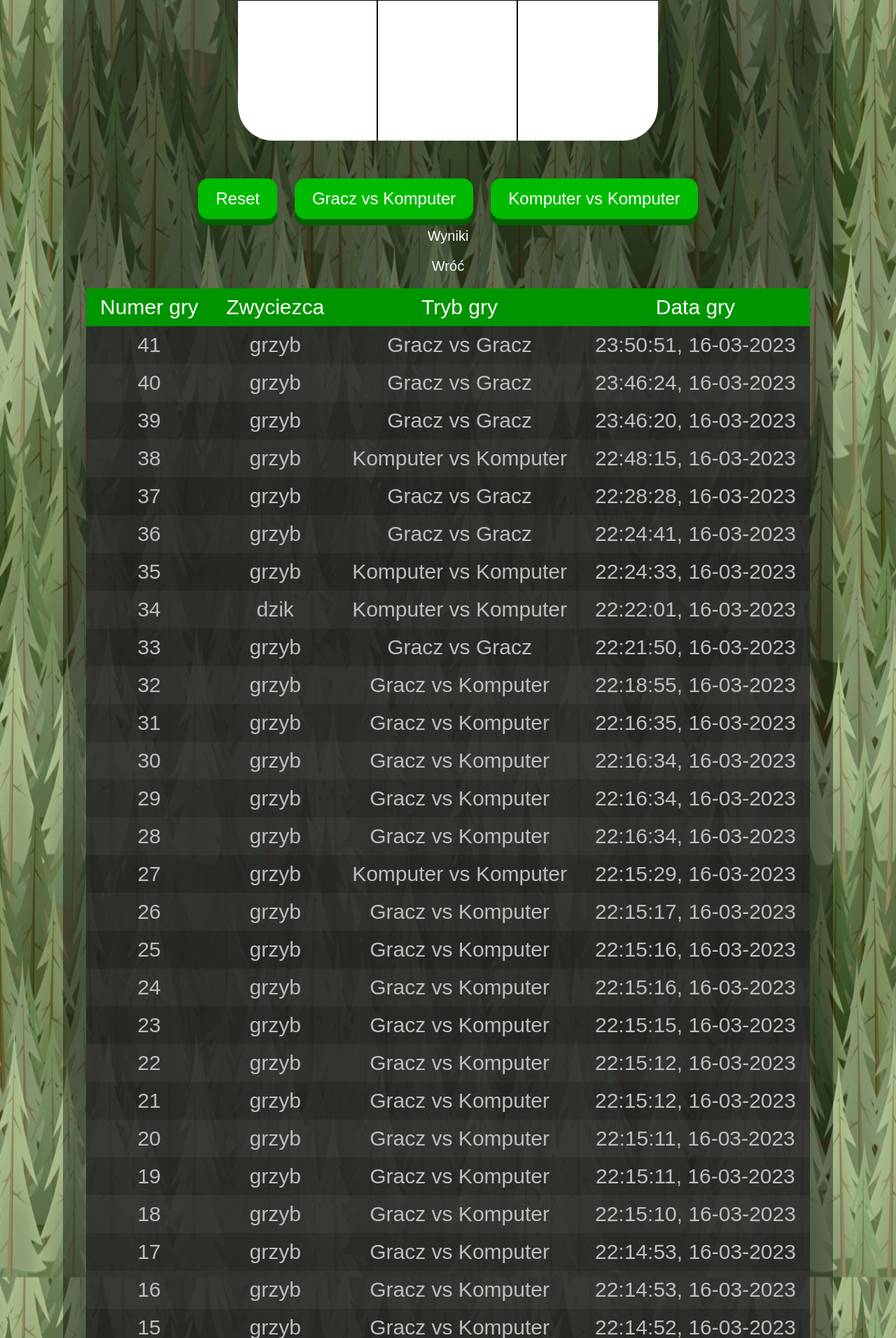
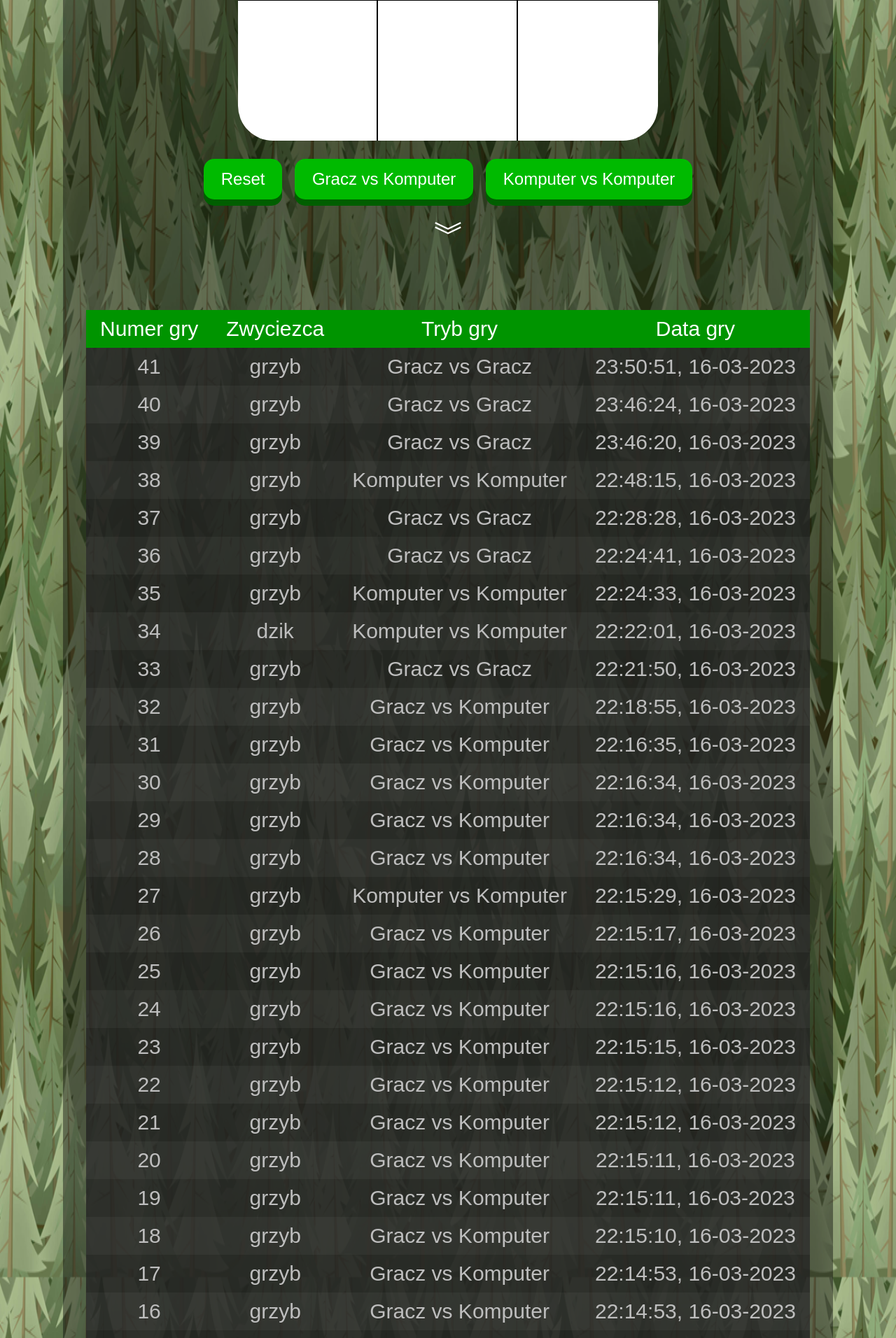
Before and after one commit to ZacharekKacper/grzybidzik.github.io, a PHP site: page / in a window 1280 px wide. Shown: the part 595-2507 px from the top of the page at 70% size. Run offline with PHP 8.4, Linux system fonts and the light colour scheme; data comes from the database, SQL or seed files in the repository.

Commit message:
nienawidze medii >:(

```diff
--- a/index.php
+++ b/index.php
@@ -23,12 +23,12 @@
             <div onclick="tura(8)" id="k8" class="komorka"></div>
             <div onclick="tura(9)" id="k9" class="komorka"></div>
         </div>
-        <button onclick="reset()" id="resethyhym">Reset</button>
-        <button onclick="zmienTryb(false)" id="zmienTrybButton"><span id="tryb1">Gracz vs Komputer</span></button>
-        <button class="botvsbotguziec" onclick="location.href='komputervskomputer.php';"><span>Komputer vs Komputer</span></button>
-        <a href='#tablica-wynikow'><p id='wdol'>Wyniki</p></a>
-        <a href='#takiblok'><p id='wgore'>Wróć</p></a>
-
+        <div id='guzce'>
+            <button onclick="reset()" id="resethyhym">Reset</button>
+            <button onclick="zmienTryb(false)" id="zmienTrybButton"><span id="tryb1">Gracz vs Komputer</span></button>
+            <button class="botvsbotguziec" onclick="location.href='komputervskomputer.php';"><span>Komputer vs Komputer</span></button>
+        </div>
+        <div id='niewiemdiv'><a href='#takiblok' id='ukazwyniklubnie' onclick='ukazwynik'><span id='ukazwyniklubniespan'>︾</span></a></div>
         <table class="tablica-wynikow" id='tablica-wynikow'>
             <tr>
                 <th>Numer gry</th>
--- a/script.js
+++ b/script.js
@@ -224,3 +224,27 @@ function start() {
         }, 1000)
     }
 }
+
+function ukazwynik()
+{
+    let a = document.getElementById('ukazwyniklubnie');
+    let strzala = document.getElementById('niewiemdiv');
+
+    console.log(a.getAttribute("href"));
+    if (a.getAttribute("href") == "#takiblok")
+    {
+        a.setAttribute('href', "#tablica-wynikow");
+        strzala.style.transform = "rotate(180deg)";
+        // console.log(strzala.getAttribute("href"));
+    }
+    else if (a.getAttribute("href") == "#tablica-wynikow")
+    {
+        a.setAttribute('href', "#takiblok");
+        strzala.style.transform = "initial";
+        // console.log(strzala.getAttribute("href"));
+    }
+}
+
+document.querySelector('#ukazwyniklubnie').addEventListener('click', function(ev){
+    ukazwynik()
+  });
--- a/style.css
+++ b/style.css
@@ -30,7 +30,7 @@ html, body {
 .komorka {
     flex: 1 0 33%;
     outline: 2px solid black;
-    width: 100px;
+    width: 200px;
     height: 200px;
     font-size: 150px;
     background-color: white;
@@ -166,16 +166,18 @@ html, body {
 
 #takiblok {
     background-color: rgba(0, 0, 0, 0.42);
-    /* opacity: 0.5; */
     width: 1100px;
-    /* height: 100vh; */
     margin: auto;
     scroll-behavior: smooth;
+    display: flex;
+    flex-wrap: wrap;
+    flex-direction: column;
+    flex: 1;
 }
 
 ::-webkit-scrollbar {
-    height: 12px;
-    width: 12px;
+    height: 10px;
+    width: 10px;
 }
 
 ::-webkit-scrollbar-track {
@@ -197,44 +199,18 @@ html, body {
 
 table {
     font-size: 30px;
-    margin: auto;
-    /* margin-top: 5px; */
+    margin: 60px auto;
     font-family: fantasy;
     font-weight:normal;
     border-collapse: collapse;
-    height: 92vh;
+    height: 81vh;
     display: flex;
     overflow-y: auto;
     display: inline-block;
 }
-/* table + tr {
-
-    font-size: 30px;
-    margin: auto;
-    margin-top: 100px;
-    font-family: fantasy;
-    font-weight:normal;
-    border-collapse: collapse;
-    height: 90vh;
-    display: flex;
-    overflow-y: auto;
-
-} */
-
-/* th div {
-    position: absolute;
-    background-color: #009400;
-    color: white;
-    padding: 10px 20px;
-    font-weight:normal;
-} */
 
 td {
-    /* border: solid black; */
-    /* background-color: #fff; */
     color: rgb(190, 190, 190);
-    /* border-left: solid 1px black;
-    border-right: solid 1px black; */
     padding: 10px 20px;
 }
 th {
@@ -254,14 +230,21 @@ tr {
 
 }
 
-#wdol {
-    margin: 10px;
+#niewiemdiv {
+    font-size: 10px;
     padding: 0;
+    margin: 20px;
+    height:auto;
+    transition: .3s;
+
+}
+#ukazwyniklubniespan {
+    font-size: 40px;
 }
 
-#wgore {
-    margin: 20px;
-    padding: 0;
+a:hover {
+    color: rgb(163, 163, 163);
+    transition: .5s;
 }
 
 a {
@@ -270,8 +253,116 @@ a {
     text-decoration: none;
     color: white;
     font-size: 20px;
-    background: #00ba0088;
+    transition: .5s;
 }
-/* a:hover {
-    background-color: #00ba0088;
-} */
+
+a:active {
+    color: rgb(119, 119, 119);
+}
+
+#guzce {
+    margin: 0;
+    font-size: 70px;
+}
+
+@media screen and (max-width: 1150px) {
+    #takiblok {
+        background-color: rgba(0, 0, 0, 0.42);
+        width: 800px;
+    }
+    #jakiTrybDiv {
+        font-size: 70px;
+    }
+    #aktywnyGracz {
+        font-size: 50px;
+    }
+    #kolkoigrzyb {
+        width: 450px;
+        height: 450px;
+    }
+    .komorka {
+        width: 150px;
+        height: 150px;
+        font-size: 110px;
+    }
+    table {
+        font-size: 20px;
+        margin: 45px auto;
+    }
+    #resethyhym, #zmienTrybButton, .botvsbotguziec {
+        padding: 12px 20px;
+        font-size: 18px;
+        border-radius: 12px;
+        box-shadow: 0 7px #005E00;
+    }
+    #jakiTrybDiv, #aktywnyGracz {
+
+        -webkit-text-stroke: 1.7px black;
+    }
+    ::-webkit-scrollbar {
+        height: 8px;
+        width: 8px;
+    }
+}
+@media screen and (max-width: 800px) {
+    #takiblok {
+        background-color: rgba(0, 0, 0, 0.42);
+        width: 100%
+    }
+    #jakiTrybDiv {
+        font-size: 50px;
+    }
+    #aktywnyGracz {
+        font-size: 30px;
+    }
+    #kolkoigrzyb {
+        width: 300px;
+        height: 300px;
+    }
+    .komorka {
+        width: 100px;
+        height: 100px;
+        font-size: 70px;
+    }
+    table {
+        font-size: 10px;
+    }
+    td, th {
+        padding: 5px 10px;
+    }
+    ::-webkit-scrollbar {
+        height: 4px;
+        width: 4px;
+    }
+    #niewiemdiv {
+        display: none;
+    }
+    #resethyhym, #zmienTrybButton, .botvsbotguziec {
+        padding: 10px 15px;
+        font-size: 14px;
+        border-radius: 10px;
+        box-shadow: 0 5px #005E00;
+    }
+    #jakiTrybDiv, #aktywnyGracz {
+
+        -webkit-text-stroke: 1.5px black;
+    }
+    body {
+        overflow-y: scroll;
+    }
+
+}
+@media screen and (max-width: 480px) {
+    #resethyhym, #zmienTrybButton, .botvsbotguziec {
+        padding: 7px 12px;
+        font-size: 12px;
+        border-radius: 6px;
+        box-shadow: 0 4px #005E00;
+    }
+    #jakiTrybDiv {
+        font-size: 40px;
+    }
+    #aktywnyGracz {
+        font-size: 25px;
+    }
+}
```
Also changed, not shown: komputervskomputer.php (+6 -6 lines).
